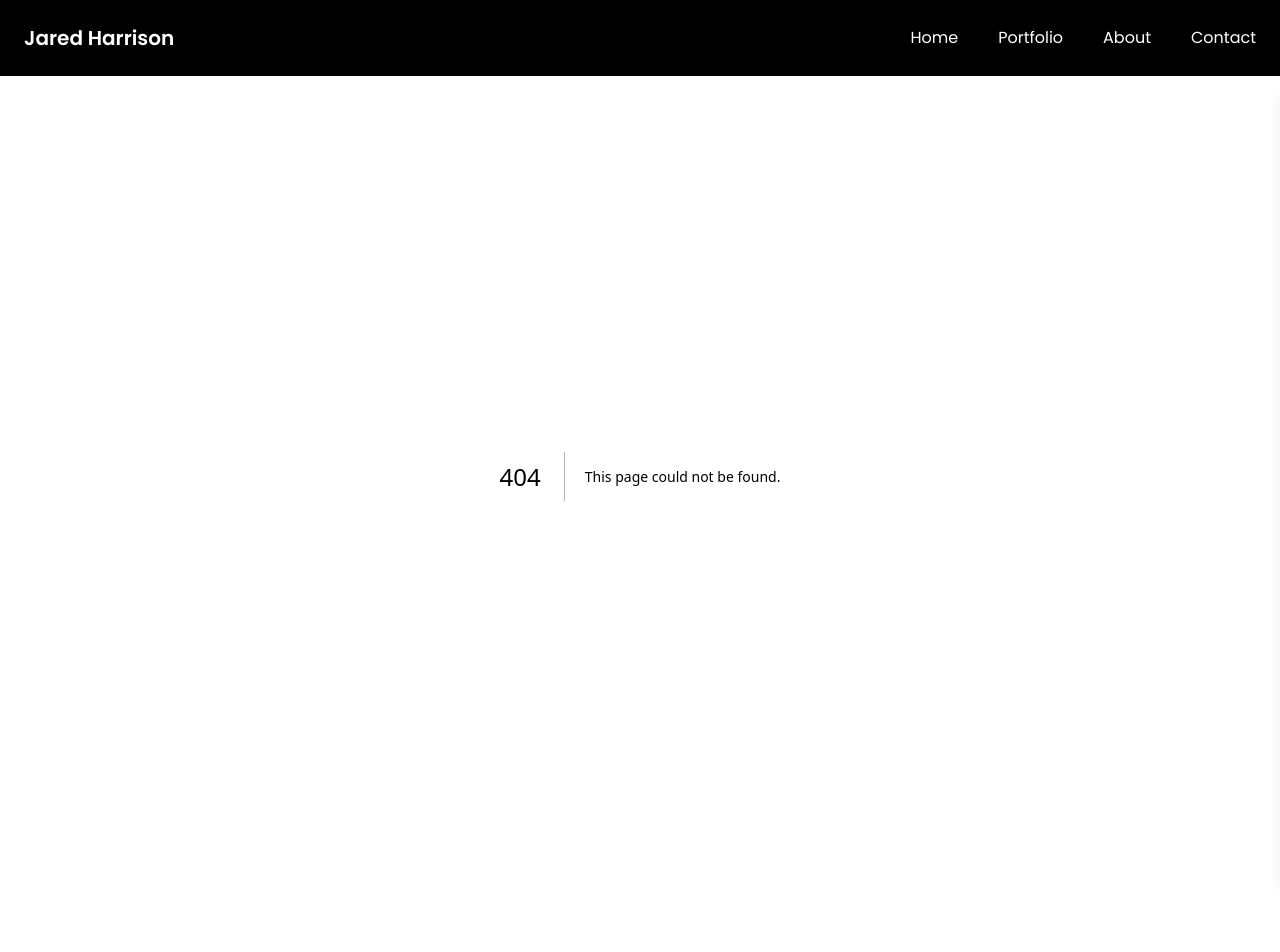
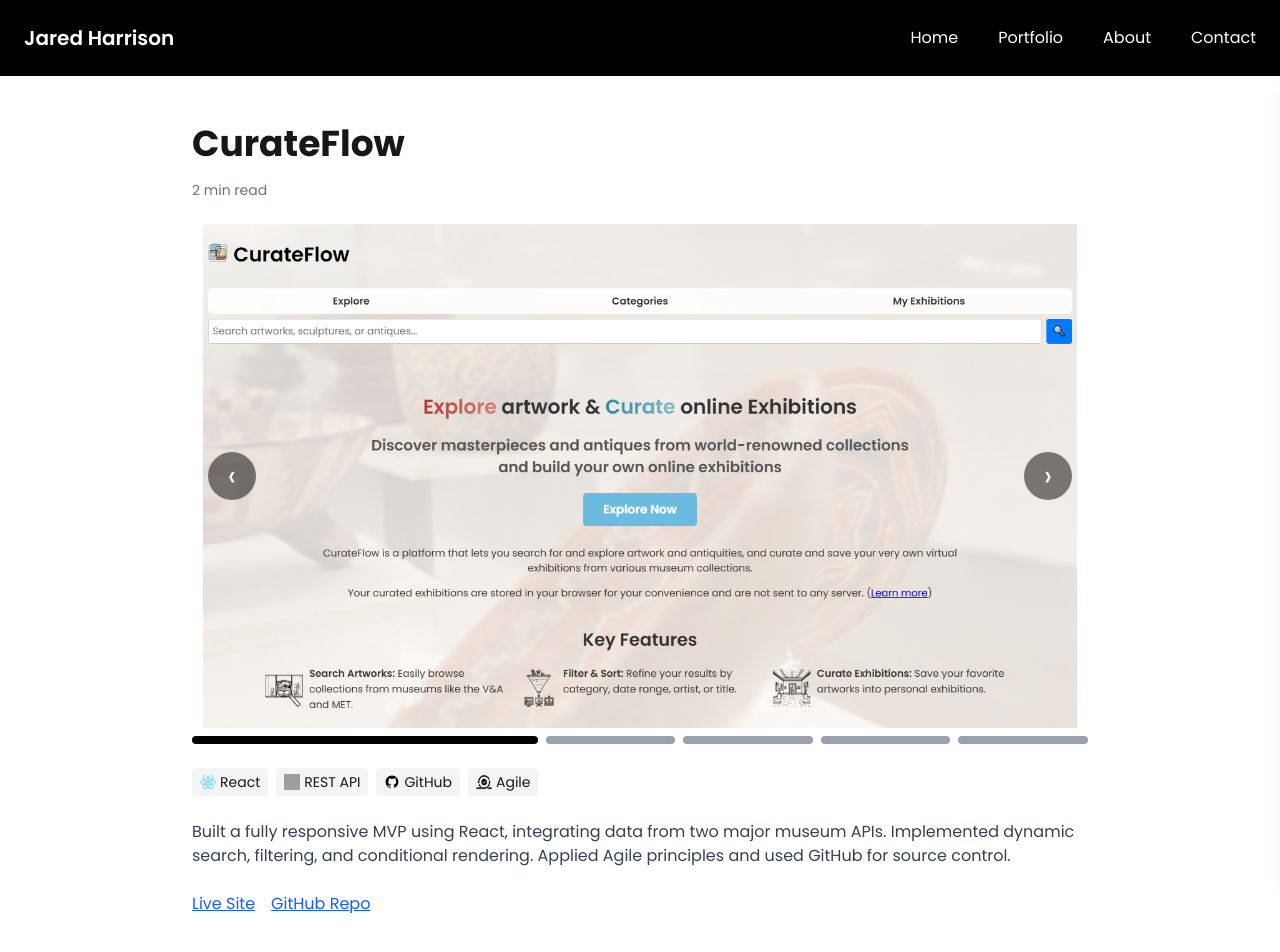
Before and after one commit to Jared-Ha/Portfolio-2025, a Next.js app: page /portfolio/curateflow in a window 1280 px wide. Before the commit this address had no page. Shown: the top 952 px of the page. Before the commit the page ends 876 px from the top, so only its background shows below. Built offline with nearby package versions, Linux system fonts and the light colour scheme; grey boxes are pictures that could not be loaded.

Commit message:
add single project page (with video option in gallery)

```diff
--- a/src/app/components/ProjectCard.jsx
+++ b/src/app/components/ProjectCard.jsx
@@ -8,21 +8,37 @@ export default function ProjectCard({
   tech,
   techIcons,
 }) {
+  const isVideo = image.toLowerCase().endsWith(".mp4");
+
   return (
     <div className="bg-white rounded-xl shadow p-4 flex flex-col">
-      <Link href={`/projects/${slug}`}>
-        <img
-          src={image}
-          alt={title}
-          className="rounded mb-4 hover:opacity-90 transition"
-        />
+      <Link href={`/portfolio/${slug}`}>
+        {isVideo ? (
+          <video
+            src={image}
+            className="rounded mb-4 hover:opacity-90 transition w-full h-auto object-cover"
+            muted
+            loop
+            playsInline
+            preload="metadata"
+          />
+        ) : (
+          <img
+            src={image}
+            alt={title}
+            className="rounded mb-4 hover:opacity-90 transition w-full h-auto object-cover"
+          />
+        )}
       </Link>
+
       <h3 className="text-xl font-semibold mb-1">
-        <Link href={`/projects/${slug}`} className="hover:underline">
+        <Link href={`/portfolio/${slug}`} className="hover:underline">
           {title}
         </Link>
-      </h3>{" "}
+      </h3>
+
       <p className="text-sm text-gray-600 mb-3">{description}</p>
+
       <div className="flex flex-wrap gap-2 mb-4">
         {tech.map((t) => (
           <div
@@ -36,8 +52,9 @@ export default function ProjectCard({
           </div>
         ))}
       </div>
+
       <Link
-        href={`/projects/${slug}`}
+        href={`/portfolio/${slug}`}
         className="mt-auto text-blue-600 underline text-sm"
       >
         View project →
--- /dev/null
+++ b/src/app/portfolio/[slug]/page.js
@@ -0,0 +1,88 @@
+"use client";
+
+import { use } from "react";
+import projects from "@/data/projects";
+import techIcons from "@/data/techIcons";
+import ProjectMediaSlider from "@/app/components/ProjectMediaSlider";
+
+export default function ProjectPage({ params: paramsPromise }) {
+  const { slug } = use(paramsPromise);
+  const project = projects.find((p) => p.slug === slug);
+
+  if (!project) {
+    return <p>Project not found</p>;
+  }
+
+  const allMedia = [
+    project.mainMedia ?? project.mainImage,
+    ...(project.media ?? project.gallery ?? []),
+  ];
+
+  return (
+    <section className="py-12 max-w-4xl mx-auto">
+      <div className="max-w-4xl mx-auto">
+        <h1 className="text-4xl font-bold mb-4">{project.title}</h1>
+        <p className="text-sm text-gray-500 mb-6">2 min read</p>
+
+        {/* Image Slider */}
+        <ProjectMediaSlider media={allMedia} />
+
+        {/* Tech Stack */}
+        <div className="flex flex-wrap gap-2 mb-6">
+          {project.tech.map((tech) => (
+            <span
+              key={tech}
+              className="flex items-center gap-1 bg-gray-100 px-2 py-1 rounded text-sm"
+            >
+              {techIcons[tech] && (
+                <img src={techIcons[tech]} alt={tech} className="h-4 w-4" />
+              )}
+              {tech}
+            </span>
+          ))}
+        </div>
+
+        {/* Description */}
+        <p className="text-gray-700 mb-6 whitespace-pre-line">
+          {project.longDesc}
+        </p>
+
+        {/* Gallery */}
+        {/* <div className="grid grid-cols-1 sm:grid-cols-2 gap-4 mb-6">
+          {project.gallery.map((src, index) => (
+            <img
+              key={index}
+              src={src}
+              alt={`${project.title} screenshot ${index + 1}`}
+              className="rounded"
+            />
+          ))}
+        </div> */}
+
+        {/* Links - need to add github too (FE / BE for NC news and for Wildsight) */}
+        <div className="mt-6 flex gap-4">
+          {project.liveLink && (
+            <a
+              href={project.liveLink}
+              className="text-blue-600 underline"
+              target="_blank"
+              rel="noopener noreferrer"
+            >
+              Live Site
+            </a>
+          )}
+          {project.repoLink && (
+            <a
+              href={project.repoLink}
+              className="text-blue-600 underline"
+              target="_blank"
+              rel="noopener noreferrer"
+            >
+              GitHub Repo
+            </a>
+          )}
+        </div>
+      </div>
+    </section>
+  );
+}
--- /dev/null
+++ b/src/app/portfolio/[slug]/staticParams.js
@@ -0,0 +1,5 @@
+import projects from "@/data/projects";
+
+export function generateStaticParams() {
+  return projects.map((project) => ({ slug: project.slug }));
+}
```
